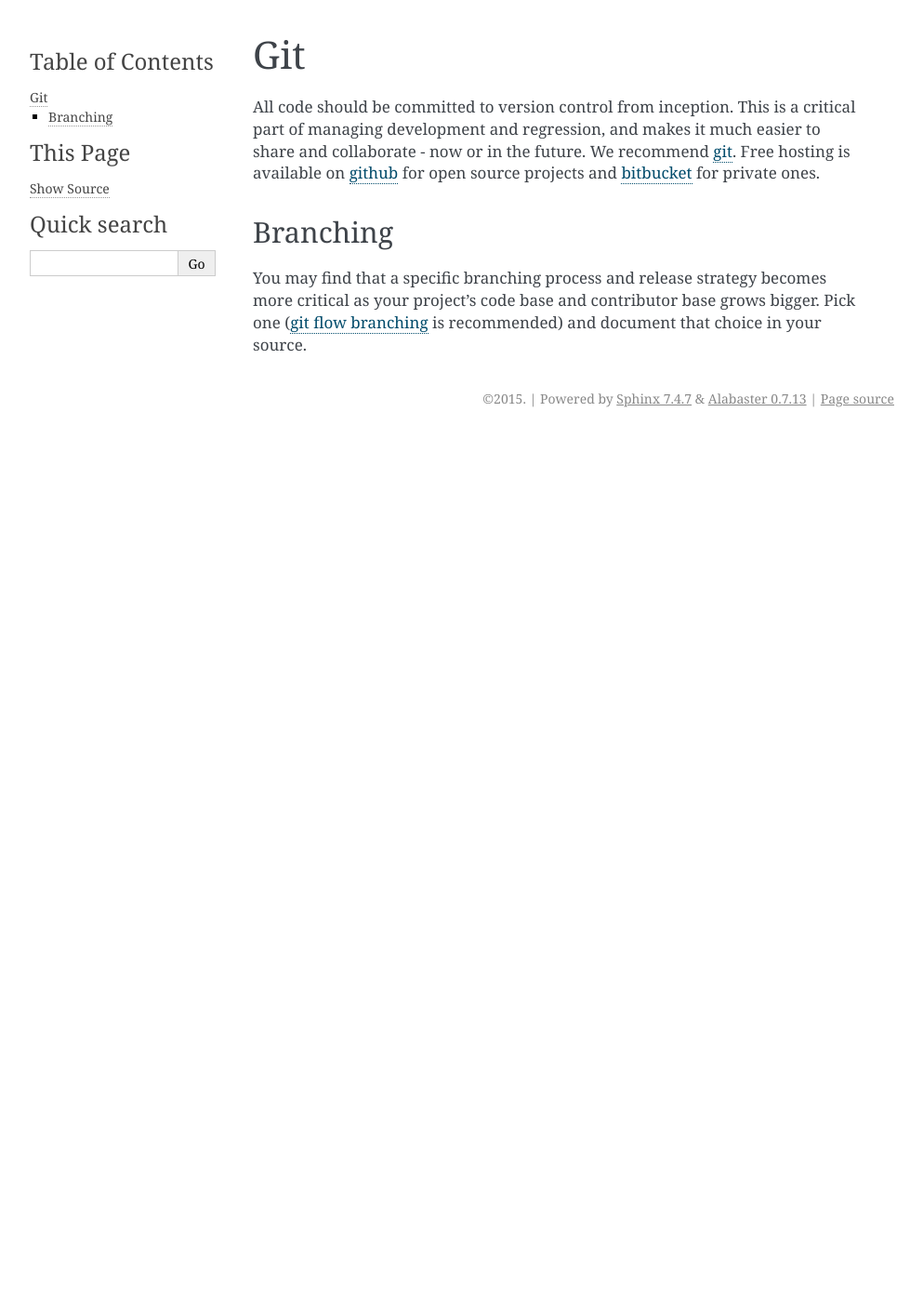
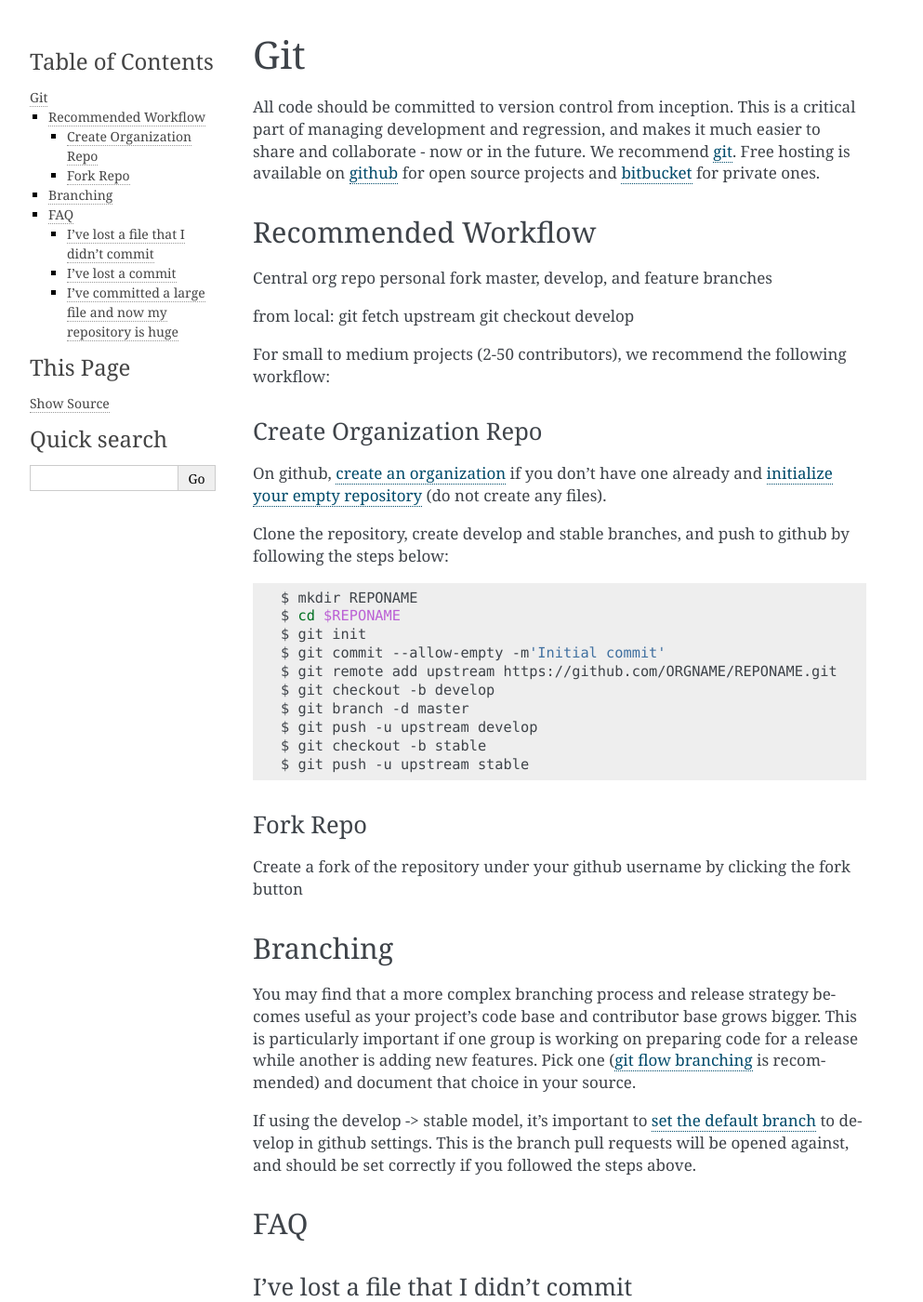
Before and after one commit to UMMS-Biocore/biocore-base, a Sphinx documentation site: the page built from docs/source/git.rst, in a window 1280 px wide and 1400 px high. Shown: the whole window at 93% size, without its empty margins (148-1141 px from the left). Built offline with Sphinx 7.4.7, drawn with Linux system fonts in a browser that asks for light colours; some of the changed text lies outside the part shown.

Commit message:
add example git workflow

```diff
--- a/docs/source/git.rst
+++ b/docs/source/git.rst
@@ -11,10 +11,97 @@ We recommend `git <http://git-scm.com/>`_. Free hosting is available on `github
 <http://www.github.com>`_ for open source projects and `bitbucket
 <http://www.bitbucket.org>`_ for private ones.
 
+Recommended Workflow
+====================
+
+Central org repo
+personal fork
+master, develop, and feature branches
+
+from local:
+git fetch upstream
+git checkout develop
+
+
+
+For small to medium projects (2-50 contributors), we recommend the following
+workflow:
+
+Create Organization Repo
+------------------------
+
+On github, `create an organization
+<https://help.github.com/articles/creating-a-new-organization-account/>`_ if
+you don't have one already and `initialize your empty repository
+<https://help.github.com/articles/create-a-repo/>`_ (do not create any files).
+
+Clone the repository, create develop and stable branches, and push to github by
+following the steps below:
+
+.. code-block:: bash
+
+  $ mkdir REPONAME
+  $ cd $REPONAME
+  $ git init
+  $ git commit --allow-empty -m'Initial commit'
+  $ git remote add upstream https://github.com/ORGNAME/REPONAME.git
+  $ git checkout -b develop
+  $ git branch -d master
+  $ git push -u upstream develop
+  $ git checkout -b stable
+  $ git push -u upstream stable
+
+Fork Repo
+---------
+
+Create a fork of the repository under your github username by clicking the fork
+button
+
 Branching
 =========
 
-You may find that a specific branching process and release strategy becomes
-more critical as your project's code base and contributor base grows bigger.
+You may find that a more complex branching process and release strategy becomes
+useful as your project's code base and contributor base grows bigger. This is
+particularly important if one group is working on preparing code for a release
+while another is adding new features.
 Pick one (`git flow branching <https://github.com/nvie/gitflow>`_ is
 recommended) and document that choice in your source.
+
+If using the develop -> stable model, it's important to `set the default branch
+<https://help.github.com/articles/setting-the-default-branch/>`_
+to develop in github settings. This is the branch pull requests will be opened
+against, and should be set correctly if you followed the steps above.
+
+FAQ
+===
+
+I've lost a file that I didn't commit
+-------------------------------------
+
+Unfortunately, git can't help you here. Commit early and often. Local backups (such as time machine) may have a copy.
+
+I've lost a commit
+------------------
+
+``git reset --hard`` and ``git rebase``, can cause you to lose progress if you
+make a mistake. Fortunately it is almost always possible to recover commits in
+git using the reflog. See `Data Recovery
+<http://git-scm.com/book/en/v2/Git-Internals-Maintenance-and-Data-Recovery#_data_recovery>`_.
+
+I've committed a large file and now my repository is huge
+---------------------------------------------------------
+
+Large binary files generally shouldn't be kept in source control. Github has a
+100MB per file limit.
+If you must store a large file in source control, consider using `Large File
+Storage <https://git-lfs.github.com/>`_.
+
+To remove a file from your git tree, see `Removing Objects
+<http://git-scm.com/book/en/v2/Git-Internals-Maintenance-and-Data-Recovery#Removing-Objects>`_.
+
+
+LFS
+Recovery
+Fork pull model
+GUIs
+Github
```
